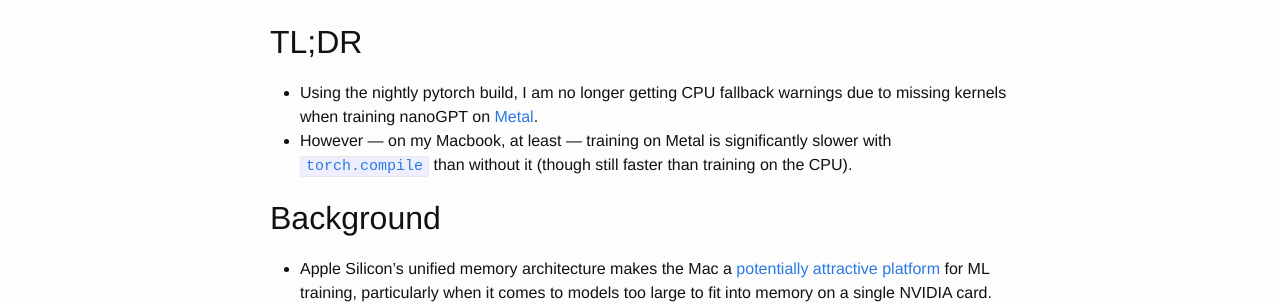
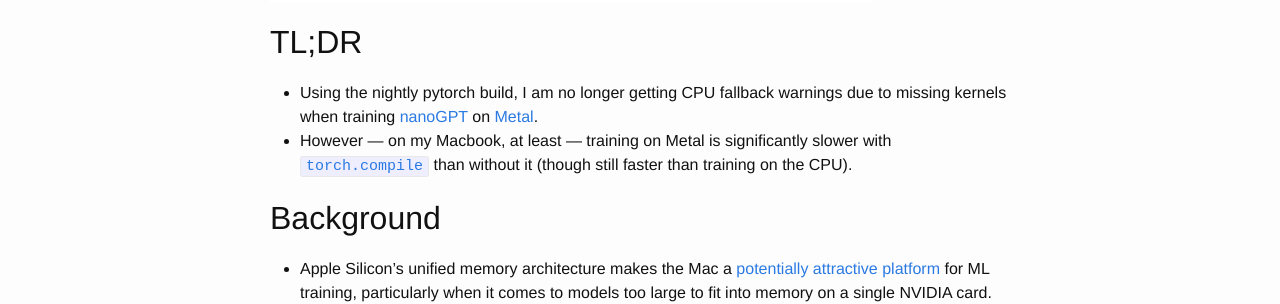
Before and after one commit to vglazer/vglazer.github.io, a Jekyll site: the page built from _posts/2025-09-16-state-of-training-on-metal.md, in a window 1280 px wide and 900 px high. Shown: the part 467-771 px from the top of the window. Built offline with Jekyll 4.4.1, drawn with Linux system fonts in a browser that asks for light colours; nearby versions of some CDN libraries; part of the change alters nothing that is shown.

Commit message:
Added link

```diff
--- a/_posts/2025-09-16-state-of-training-on-metal.md
+++ b/_posts/2025-09-16-state-of-training-on-metal.md
@@ -10,7 +10,7 @@ categories: metal jax pytorch llms nanogpt tinygrad mlx ane asitop
 
 ## TL;DR
 
-- Using the nightly pytorch build, I am no longer getting CPU fallback warnings due to missing kernels when training nanoGPT on [Metal](https://developer.apple.com/documentation/MetalPerformanceShaders).
+- Using the nightly pytorch build, I am no longer getting CPU fallback warnings due to missing kernels when training [nanoGPT](https://github.com/karpathy/nanoGPT) on [Metal](https://developer.apple.com/documentation/MetalPerformanceShaders).
 - However &mdash; on my Macbook, at least &mdash; training on Metal is significantly slower with [`torch.compile`](https://docs.pytorch.org/tutorials/intermediate/torch_compile_tutorial.html) than without it (though still faster than training on the CPU).
 
 ## Background
```
